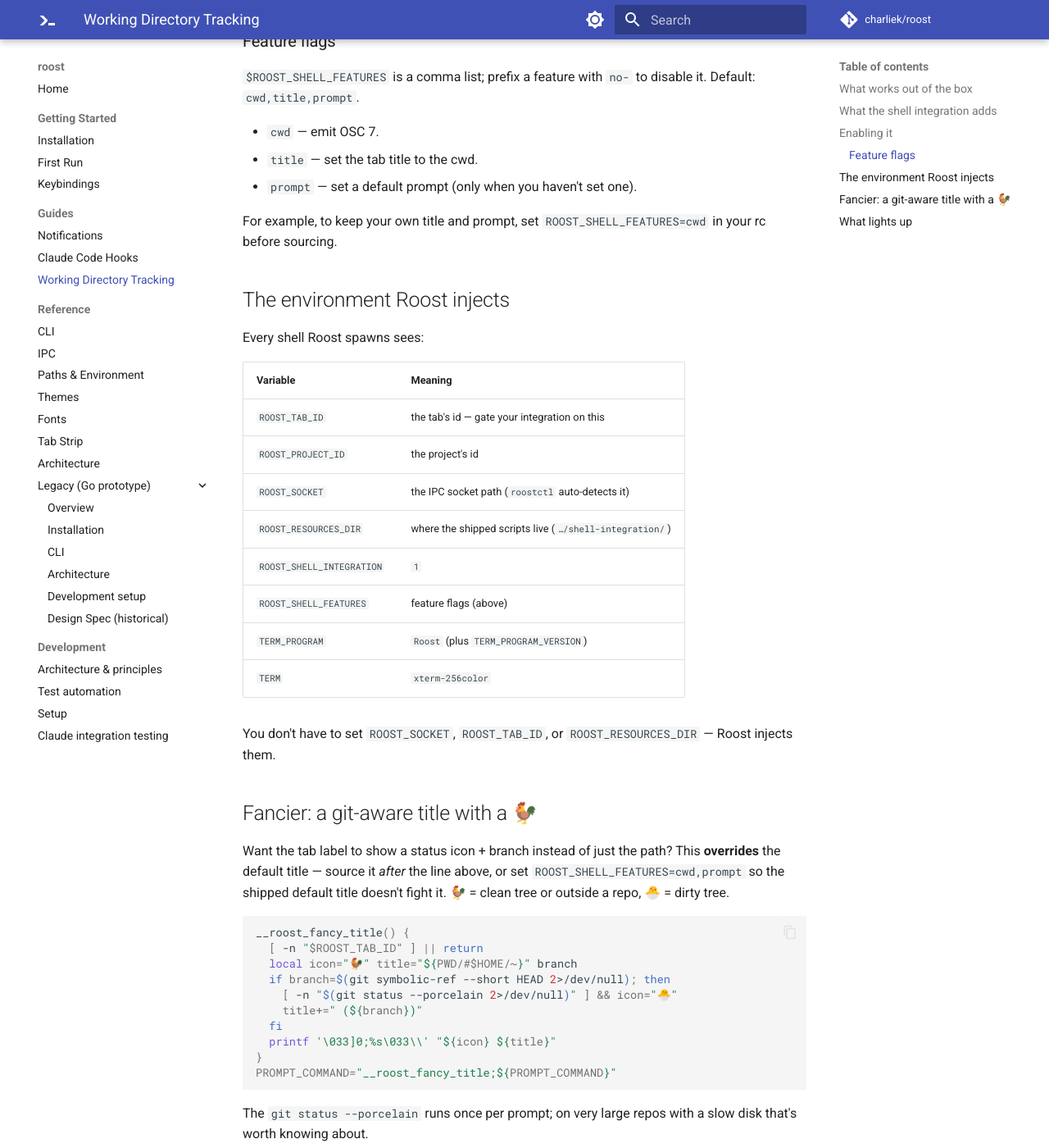
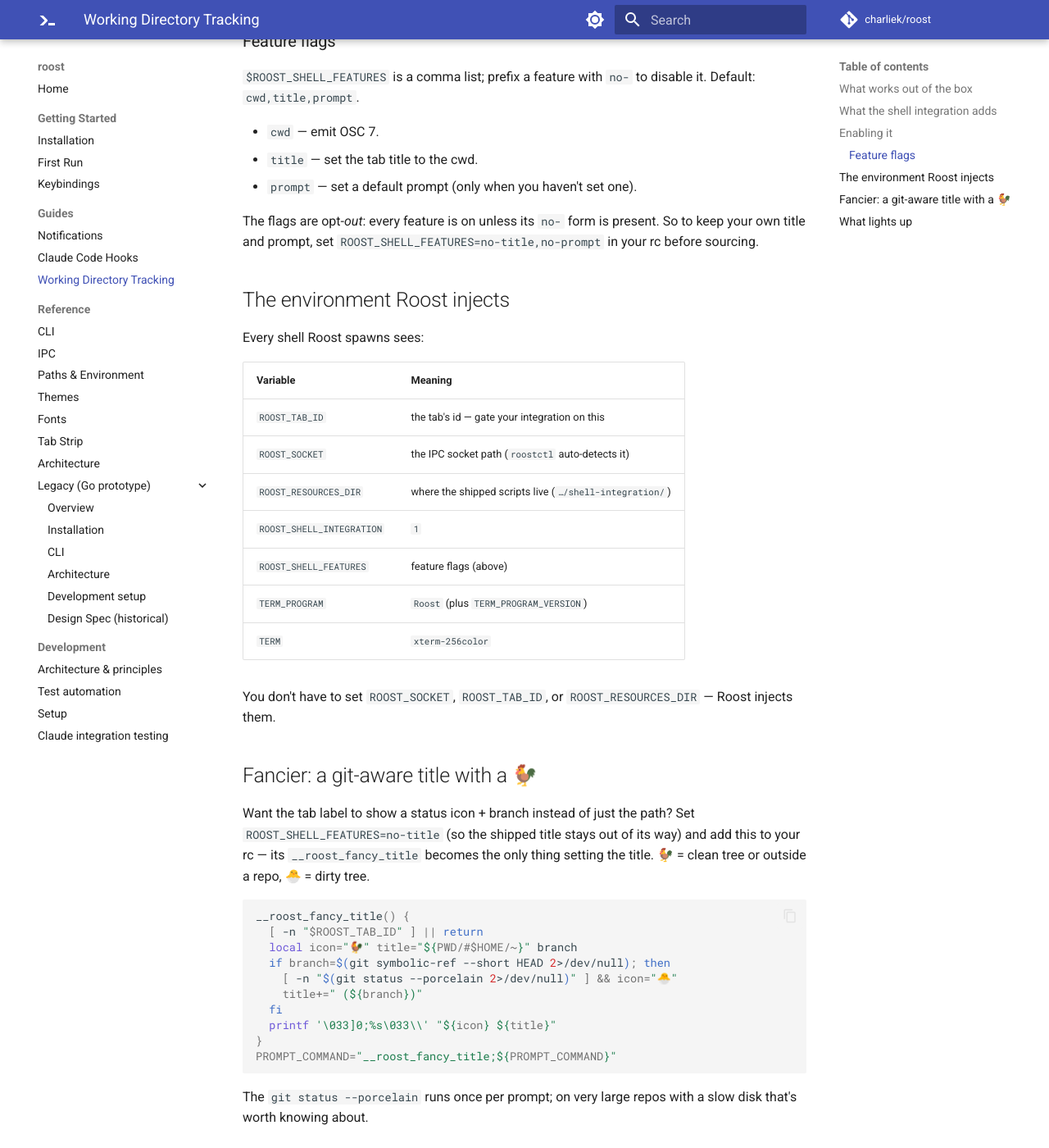
Before and after one commit to charliek/roost, an MkDocs documentation site: the page built from docs/guides/cwd-tracking.md, in a window 1280 px wide and 1400 px high, scrolled down 1467 px. Shown: the whole window at 82% size. Built offline with MkDocs 1.6.1 and Material for MkDocs 9.7.7, drawn with Linux system fonts in a browser that asks for light colours; comment, search, counter and statistics services are not loaded.

Commit message:
docs(shell): fix env table + feature-flag/override accuracy (Codex review)
Codex review of #126:
- Drop ROOST_PROJECT_ID from the env table — the Rust/Swift port doesn't
  inject it (only the legacy Go app did).
- ROOST_SHELL_FEATURES is opt-OUT (no-<feature>), not an allowlist; fix
  the "keep your own title/prompt" example to no-title,no-prompt.
- The fancy-title override needs ROOST_SHELL_FEATURES=no-title (else the
  shipped __roost_title runs last and wins) — fix the guidance.
- Strengthen test_documented_rooster_override to source the actual
  documented __roost_fancy_title (git-aware) in a non-repo.

Co-Authored-By: Claude Opus 4.7 (1M context) <noreply@anthropic.com>

````diff
--- a/docs/guides/cwd-tracking.md
+++ b/docs/guides/cwd-tracking.md
@@ -68,8 +68,9 @@ it. Default: `cwd,title,prompt`.
 - `title` — set the tab title to the cwd.
 - `prompt` — set a default prompt (only when you haven't set one).
 
-For example, to keep your own title and prompt, set
-`ROOST_SHELL_FEATURES=cwd` in your rc before sourcing.
+The flags are opt-*out*: every feature is on unless its `no-` form is present.
+So to keep your own title and prompt, set
+`ROOST_SHELL_FEATURES=no-title,no-prompt` in your rc before sourcing.
 
 ## The environment Roost injects
 
@@ -78,7 +79,6 @@ Every shell Roost spawns sees:
 | Variable                  | Meaning                                                 |
 |---------------------------|---------------------------------------------------------|
 | `ROOST_TAB_ID`            | the tab's id — gate your integration on this            |
-| `ROOST_PROJECT_ID`        | the project's id                                        |
 | `ROOST_SOCKET`            | the IPC socket path (`roostctl` auto-detects it)        |
 | `ROOST_RESOURCES_DIR`     | where the shipped scripts live (`…/shell-integration/`) |
 | `ROOST_SHELL_INTEGRATION` | `1`                                                     |
@@ -91,10 +91,10 @@ Roost injects them.
 
 ## Fancier: a git-aware title with a 🐓
 
-Want the tab label to show a status icon + branch instead of just the path? This
-**overrides** the default title — source it *after* the line above, or set
-`ROOST_SHELL_FEATURES=cwd,prompt` so the shipped default title doesn't fight it.
-🐓 = clean tree or outside a repo, 🐣 = dirty tree.
+Want the tab label to show a status icon + branch instead of just the path? Set
+`ROOST_SHELL_FEATURES=no-title` (so the shipped title stays out of its way) and
+add this to your rc — its `__roost_fancy_title` becomes the only thing setting
+the title. 🐓 = clean tree or outside a repo, 🐣 = dirty tree.
 
 ```bash
 __roost_fancy_title() {
````
Also changed, not shown: 1 other file.
